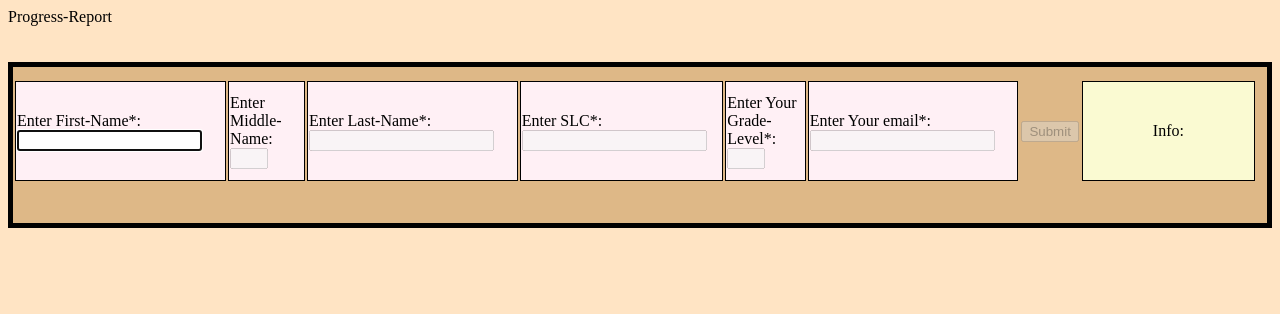
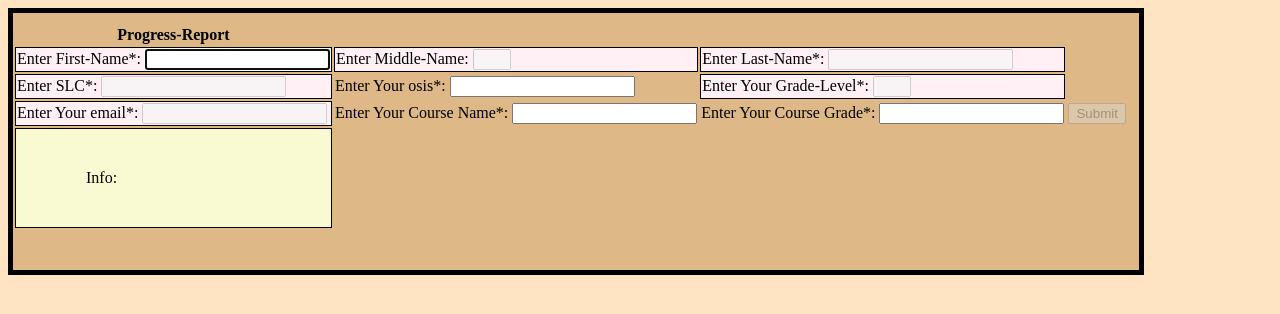
Before and after one commit to AliA749/HTML_Assignments, a plain HTML site: page ProgressProj/public/index.html in a window 1280 px wide. Drawn offline with Linux system fonts and the light colour scheme.

Commit message:
Update index.html

```diff
--- a/ProgressProj/public/index.html
+++ b/ProgressProj/public/index.html
@@ -2,47 +2,64 @@
 <html>
 <head>
     <title>Student-Progress-Report</title>
-		<link rel="stylesheet" type="text/css" href="Customize.css" media="screen"></link>
+    <link rel="stylesheet" type="text/css" href="Customize.css" media="screen" />
     <script type="text/javascript" src="ProgVar.js"></script>
 </head>
 <body>
     <table id="UserInfo">
-					<tr>Progress-Report</tr>
+        <tr>
+            <th>Progress-Report</th>
+        </tr>
+        <tr>
             <td id="first">
                 <label id="First">Enter First-Name*:</label>
-							<input id="FirstName"></input>
+                <input id="FirstName" />
             </td>
             <td id="middle">
-
                 <label id="Middle">Enter Middle-Name:</label>
-							<input id="MiddleName" maxlength="1"></input>
+                <input id="MiddleName" maxlength="1" />
             </td>
-					<td id="last"><label id="Last">Enter Last-Name*:</label>
-							<input id="LastName"></input>
+            <td id="last">
+                <label id="Last">Enter Last-Name*:</label>
+                <input id="LastName" />
             </td>
-						<br>
-						<td id="slc"><label id="SlcLBL">Enter SLC*:</label>
-							<input id="SlcTXT"></input>
+        </tr>
+        <tr>
+            <td id="slc">
+                <label id="SlcLBL">Enter SLC*:</label>
+                <input id="SlcTXT" />
             </td>
-						<br>
+            <td id="OsisTD">
+                <label id="OSISLBL">Enter Your osis*:</label>
+                <input id="Osis" maxlength="9" />
+            </td>
             <td id="grade">
                 <label id="GradeLVL">Enter Your Grade-Level*:</label>
-							<input id="GradeLevel" maxlength="2"></input>
+                <input id="GradeLevel" maxlength="2" />
             </td>
+        </tr>
+        <tr>
             <td id="email">
                 <label id="EmailLBL">Enter Your email*:</label>
-							<input id="EmailTXT"></input>
+                <input id="EmailTXT" />
             </td>
-						<br>
+            <td id="Course">
+				<label id="CourseLBL">Enter Your Course Name*:</label>
+                <input id="CourseName" />
+			</td>
+			<td id="CourseGrade">
+				<label id="CourseGradeLBL">Enter Your Course Grade*:</label>
+                <input id="CourseGRADE" />
+			</td>
 			<td id="button">
                 <button id="submit">Submit</button>
             </td>
+            <tr>
 				<td id="result">
                 <label id="Result">Info:</label>
             </td>
-
-
+			</tr>
+        </tr>
     </table>
-
 </body>
 </html>
```
Lines whose indentation alone changed are shown as unchanged.
